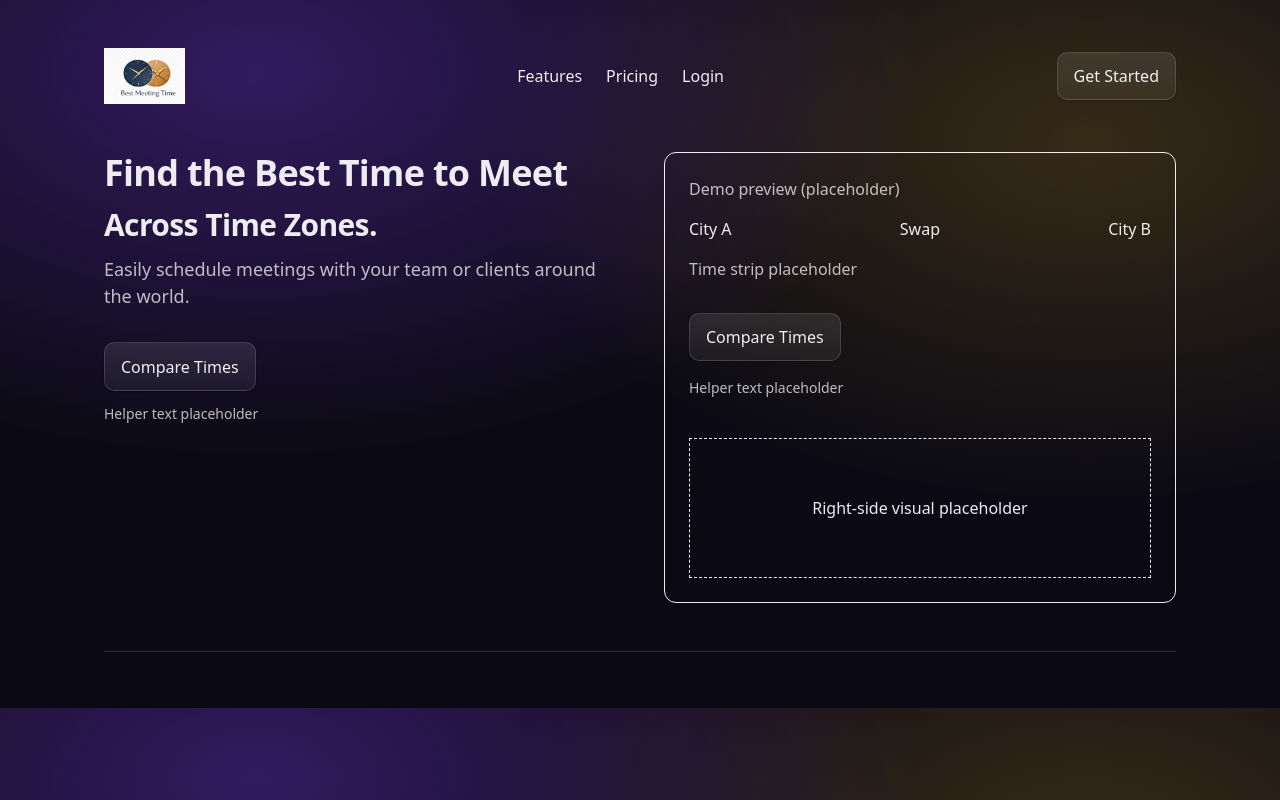
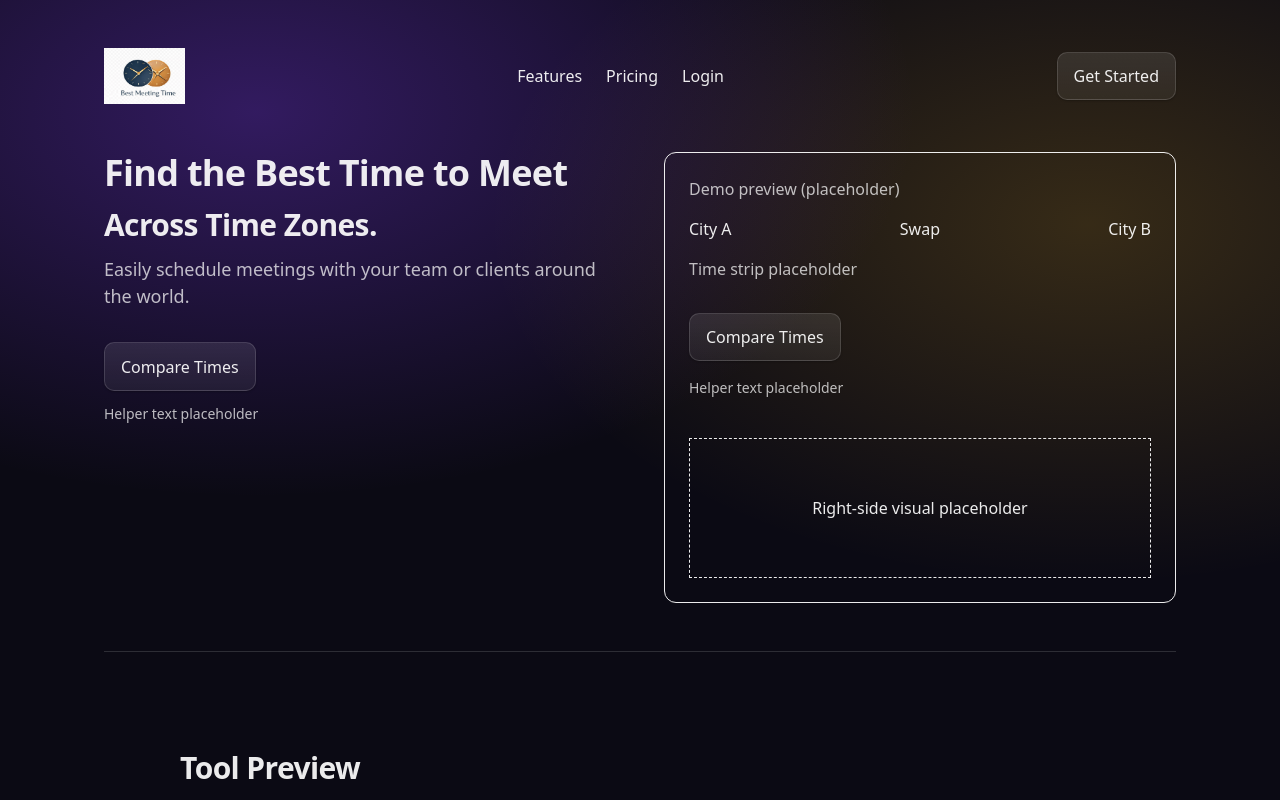
Before and after one commit to techtalk1282/Best-Meeting-Time, a Next.js app: page / in a window 1280 px wide. Shown: the top 800 px of the page. Built offline with nearby package versions, Linux system fonts and the light colour scheme.

Commit message:
fix(ui): restore stable LayoutShell wiring after HeroSection children type error

```diff
--- a/app/page.tsx
+++ b/app/page.tsx
@@ -11,12 +11,8 @@ import FooterSection from "./ui/FooterSection";
 export default function HomePage() {
   return (
     <LayoutShell
-      hero={
-        <HeroSection>
-          <ToolPreviewSection />
-        </HeroSection>
-      }
-      toolPreview={null}
+      hero={<HeroSection />}
+      toolPreview={<ToolPreviewSection />}
       premiumFeatures={<PremiumFeaturesSection />}
       bonusFeatures={<BonusFeaturesSection />}
       footer={<FooterSection />}
```
